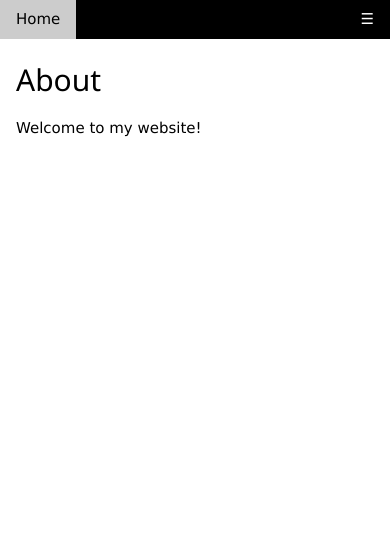
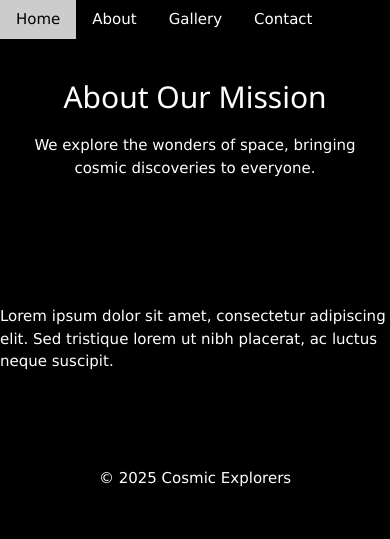
Before and after one commit to tk13190-hash/tk13190-hash.github.io, a plain HTML site: page about.html in a window 390 px wide. Drawn offline with nearby package versions, Linux system fonts and the light colour scheme.

Commit message:
Revise About page for Cosmic Explorers theme
Updated the title and content to reflect the Cosmic Explorers theme. Enhanced the layout and added a footer.

```diff
--- a/about.html
+++ b/about.html
@@ -1,36 +1,32 @@
 <!DOCTYPE html>
 <html>
 <head>
-  <title>About</title>
+  <title>About - Cosmic Explorers</title>
   <meta name="viewport" content="width=device-width, initial-scale=1">
   <link rel="stylesheet" href="https://www.w3schools.com/w3css/4/w3.css">
 </head>
-<body>
+<body class="w3-black w3-text-white">
 
-<div class="w3-bar w3-black">
+<!-- Include same navigation as index.html -->
+<div class="w3-bar w3-black w3-top">
   <a href="index.html" class="w3-bar-item w3-button">Home</a>
-  <a href="about.html" class="w3-bar-item w3-button w3-hide-small">About</a>
-  <a href="gallery.html" class="w3-bar-item w3-button w3-hide-small">Gallery</a>
-  <a href="contact.html" class="w3-bar-item w3-button w3-hide-small">Contact</a>
-  <a href="javascript:void(0)" class="w3-bar-item w3-button w3-right w3-hide-large w3-hide-medium" onclick="toggleMenu()">☰</a>
-</div>
-<div id="menu" class="w3-bar-block w3-black w3-hide w3-hide-large w3-hide-medium">
-  <a href="index.html" class="w3-bar-item w3-button">Home</a>
+  <a href="about.html" class="w3-bar-item w3-button">About</a>
   <a href="gallery.html" class="w3-bar-item w3-button">Gallery</a>
   <a href="contact.html" class="w3-bar-item w3-button">Contact</a>
 </div>
 
-<div class="w3-container w3-padding">
-  <h2>About</h2>
-  <p>Welcome to my website!</p>
+<header class="w3-container w3-center w3-padding-64">
+  <h2>About Our Mission</h2>
+  <p>We explore the wonders of space, bringing cosmic discoveries to everyone.</p>
+</header>
+
+<div class="w3-content w3-padding-32">
+  <p>Lorem ipsum dolor sit amet, consectetur adipiscing elit. Sed tristique lorem ut nibh placerat, ac luctus neque suscipit.</p>
 </div>
 
-<script>
-function toggleMenu() {
-  var x = document.getElementById("menu");
-  x.classList.toggle("w3-show");
-}
-</script>
+<footer class="w3-center w3-padding-32 w3-black">
+  <p>© 2025 Cosmic Explorers</p>
+</footer>
 
 </body>
 </html>
```
